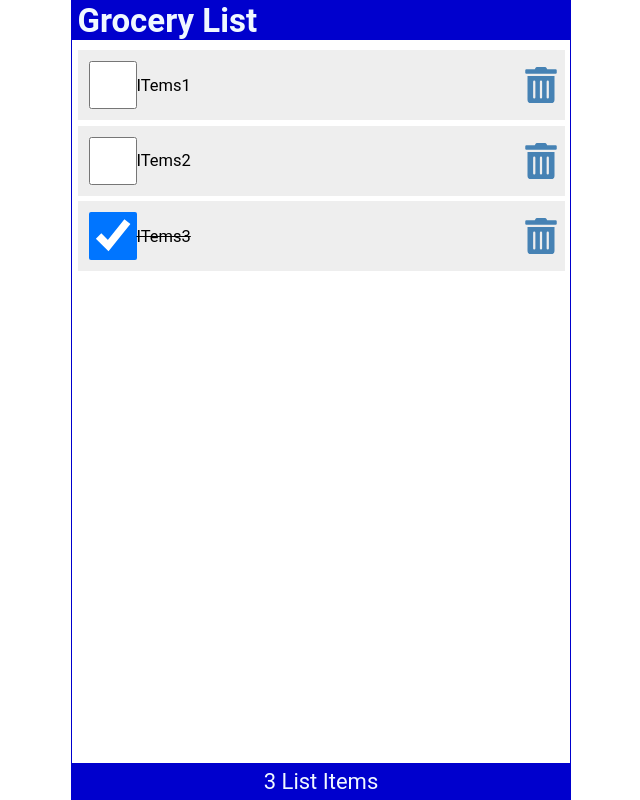
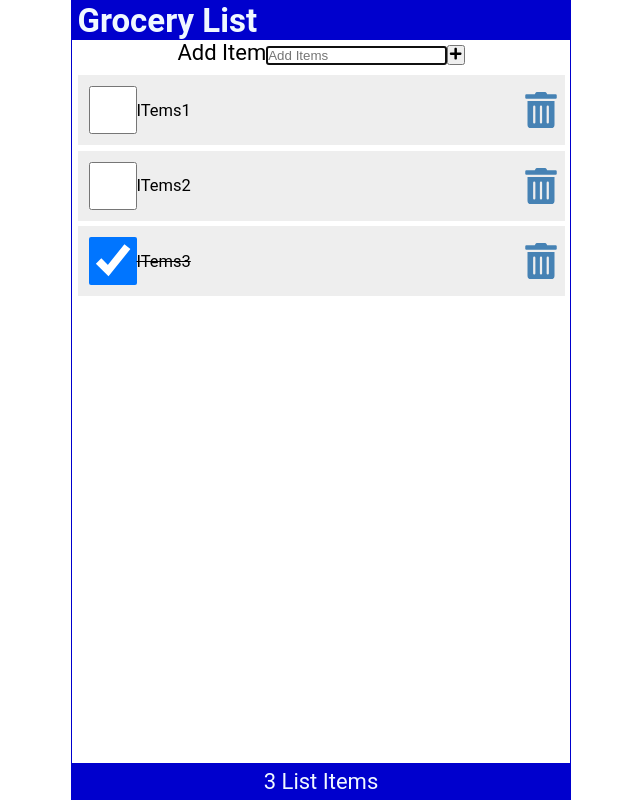
Before and after one commit to anvvar/React-Learning, a React (Create React App) app: page / in a window 1280 px wide. Shown: the whole page, without its empty margins (319-959 px from the left). Built offline with nearby package versions, Linux system fonts and the light colour scheme.

Commit message:
Start chapter9 input form

```diff
--- a/package.json
+++ b/package.json
@@ -8,6 +8,7 @@
     "@testing-library/user-event": "^13.5.0",
     "react": "^18.2.0",
     "react-dom": "^18.2.0",
+    "react-icons": "^5.0.1",
     "react-scripts": "5.0.1",
     "web-vitals": "^2.1.4"
   },
@@ -34,8 +35,5 @@
       "last 1 firefox version",
       "last 1 safari version"
     ]
-  },
-  "devDependencies": {
-    "react-icons": "^5.0.1"
   }
 }
--- /dev/null
+++ b/src/AddItem.js
@@ -0,0 +1,25 @@
+import React from 'react'
+import { FaPlus } from 'react-icons/fa'
+const AddItem = () => {
+  return (
+   <form className='addForm' action="">
+    <label htmlFor="">Add Item</label>
+
+    <input
+    autoFocus
+    id='assItem'
+    type="text"
+    placeholder='Add Items'
+    required
+    />
+    <button
+    type='submit'
+    aria-label='Add item'
+    >
+       <FaPlus />
+    </button>
+   </form>
+  )
+}
+
+export default AddItem
--- a/src/App.js
+++ b/src/App.js
@@ -1,6 +1,7 @@
 import { useState } from "react";
 import Content from "./Content";
 import Header from "./Header";
+import AddItem from "./AddItem";
 import Footer from "./Footer";
 function App() {
   const [items, setItems] = useState([
@@ -35,6 +36,7 @@
   return (
     <div className="App">
       <Header title="Grocery List" />
+      <AddItem/>
       <Content
         items={items}
         handleCheck={handleCheck}
```
Also changed, not shown: 1 other file (tests, documents, lock files or other folders).
